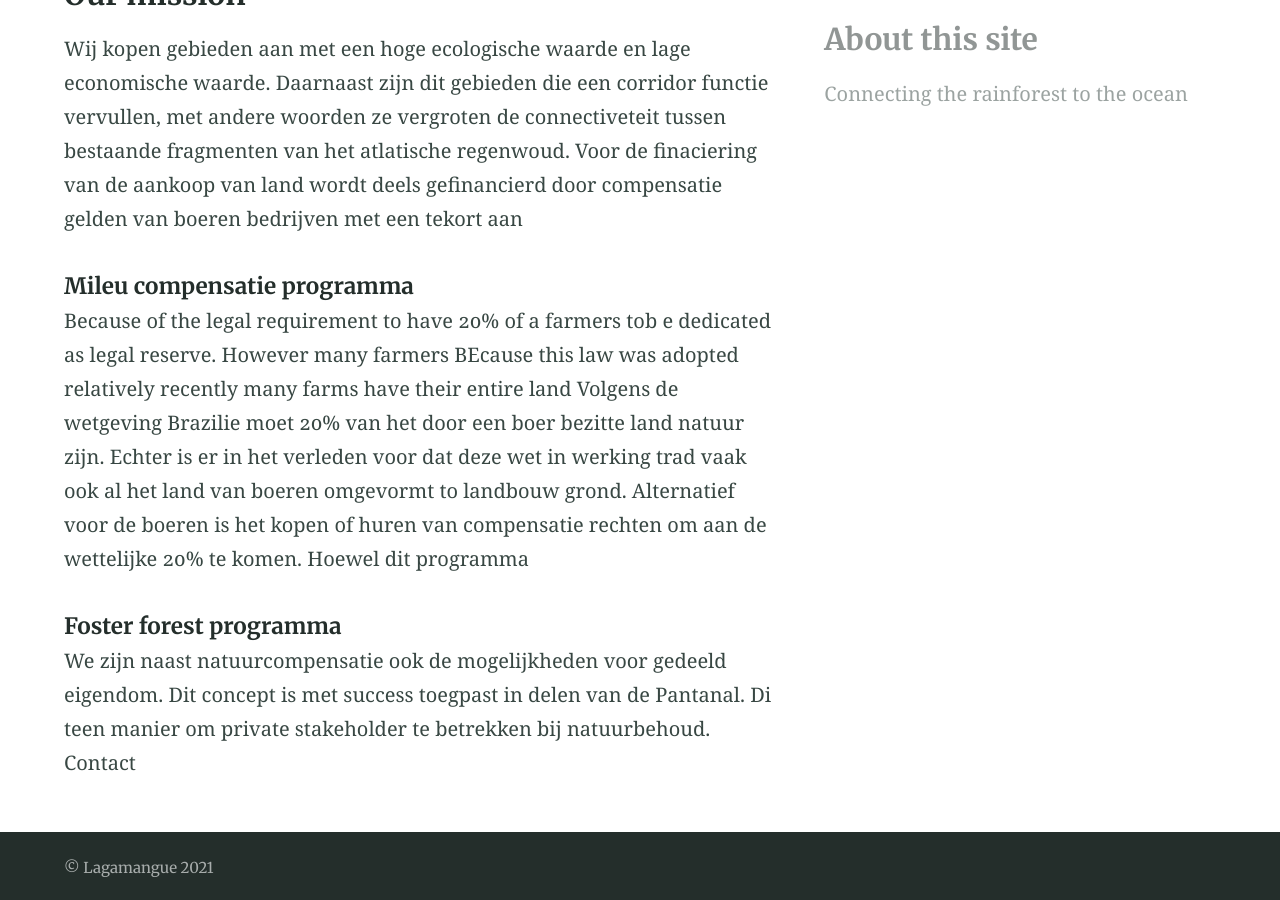
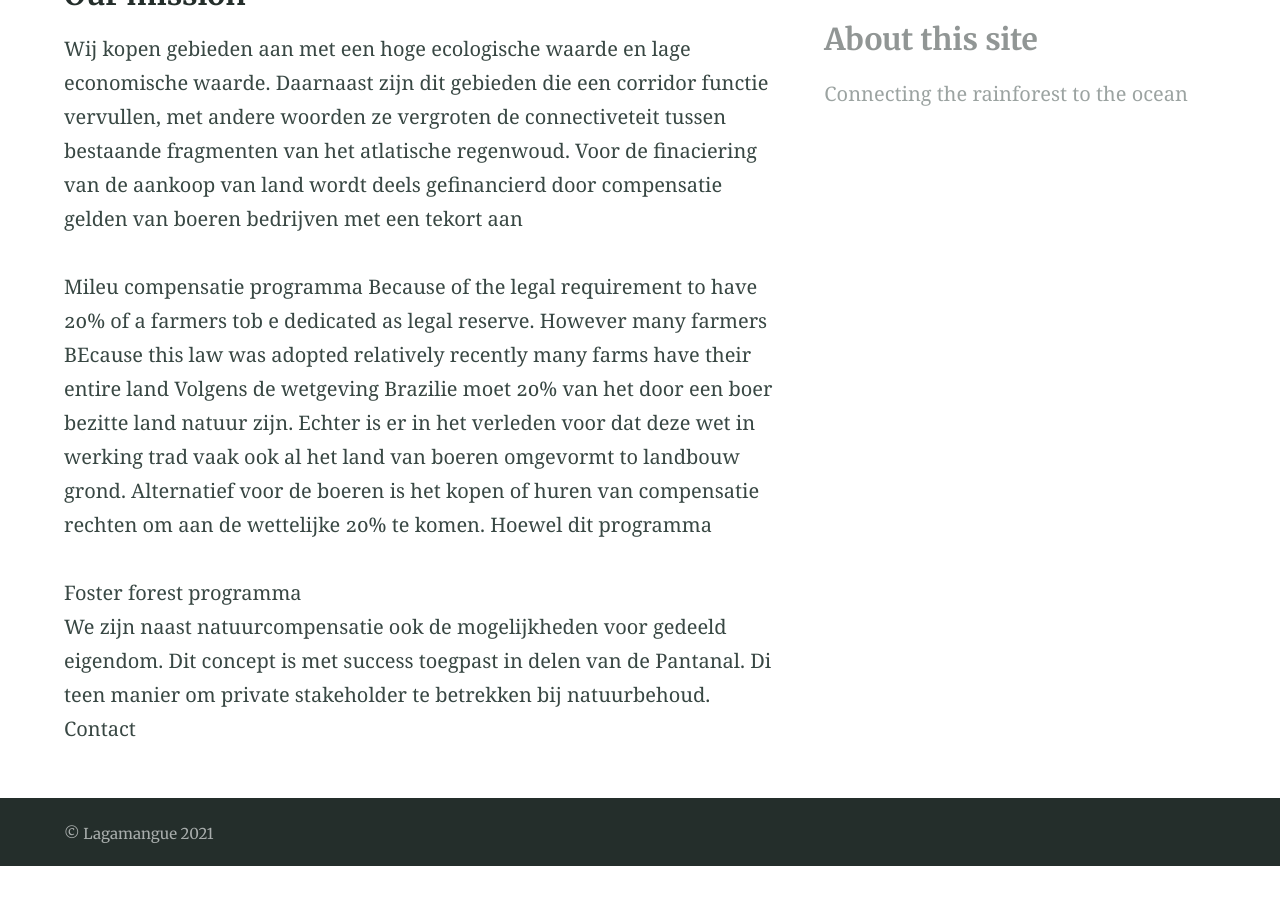
Before and after one commit to lagamangue/lagamangue.github.io, a Jekyll site: the page built from elements.md, in a window 1280 px wide and 900 px high, scrolled down 1176 px. Built offline with Jekyll 4.4.1, drawn with Linux system fonts in a browser that asks for light colours; after the commit the page ends 2042 px from its top, so only the background shows below that.

```diff
--- a/elements.md
+++ b/elements.md
@@ -23,9 +23,8 @@ Montane coastal forest
 ### Our mission
 Wij kopen gebieden aan met een hoge ecologische waarde en lage economische waarde. Daarnaast zijn dit gebieden die een corridor functie vervullen, met andere woorden ze vergroten de connectiveteit tussen bestaande fragmenten van het atlatische regenwoud. Voor de finaciering van de aankoop van land wordt deels gefinancierd door compensatie gelden van boeren bedrijven met een tekort aan
 
-##### Mileu compensatie programma
-Because of the legal requirement to have 20% of a farmers tob e dedicated as legal reserve. However many farmers BEcause this law was adopted relatively recently many farms have their entire land Volgens de wetgeving  Brazilie moet 20% van het door een boer bezitte land natuur zijn. Echter is er in het verleden voor dat deze wet in werking trad vaak ook al het land van boeren omgevormt to landbouw grond. Alternatief voor de boeren is het kopen of huren van compensatie rechten om aan de wettelijke 20% te komen. Hoewel dit programma
+Mileu compensatie programma Because of the legal requirement to have 20% of a farmers tob e dedicated as legal reserve. However many farmers BEcause this law was adopted relatively recently many farms have their entire land Volgens de wetgeving  Brazilie moet 20% van het door een boer bezitte land natuur zijn. Echter is er in het verleden voor dat deze wet in werking trad vaak ook al het land van boeren omgevormt to landbouw grond. Alternatief voor de boeren is het kopen of huren van compensatie rechten om aan de wettelijke 20% te komen. Hoewel dit programma
 
-##### Foster forest programma
+Foster forest programma
 We zijn naast natuurcompensatie ook de mogelijkheden voor gedeeld eigendom.  Dit concept is met success toegpast in delen van de Pantanal. Di teen manier om private stakeholder te betrekken bij natuurbehoud.
 Contact
```
